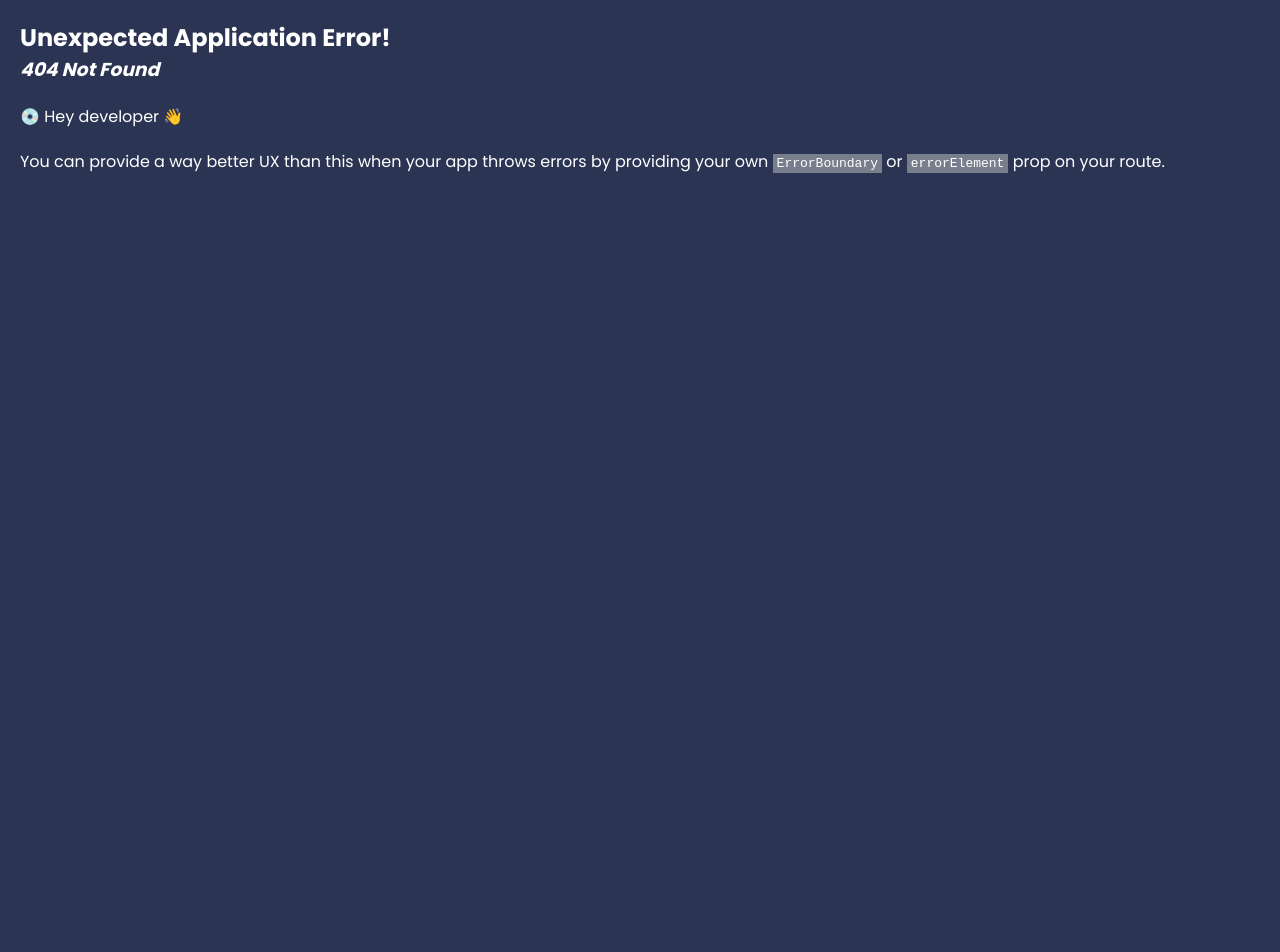
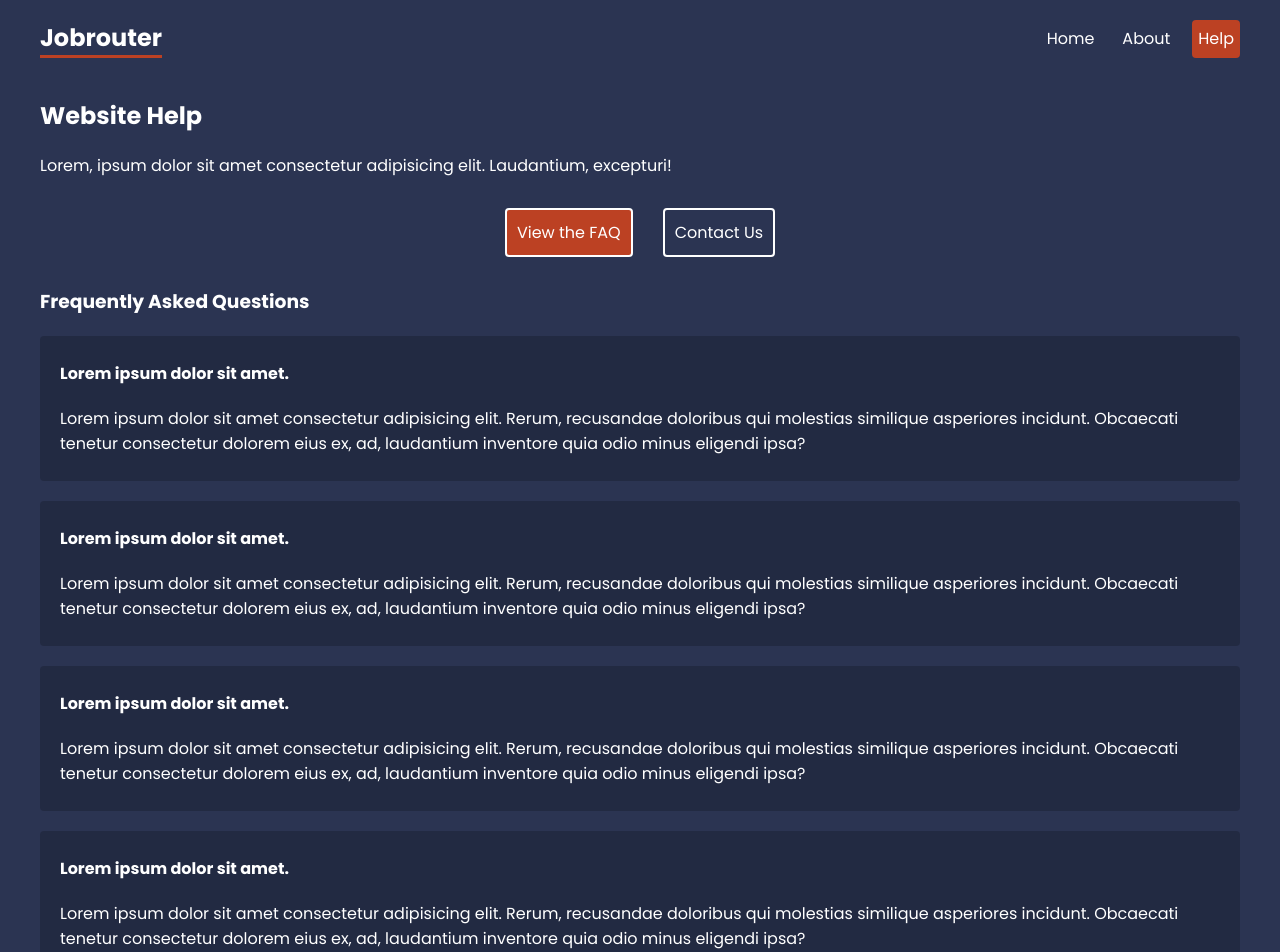
Before and after one commit to villiger9/jobrouter, a React (Vite) app: page /help/faq in a window 1280 px wide. Before the commit this address had no page. Shown: the top 952 px of the page. Before the commit the page ends 800 px from the top, so only its background shows below. Built offline with nearby package versions, Linux system fonts and the light colour scheme.

Commit message:
added help layout and components

```diff
--- a/src/App.jsx
+++ b/src/App.jsx
@@ -8,22 +8,31 @@
 //pages
 import Home from "./pages/Home";
 import About from "./pages/About";
+import Faq from "./pages/help/faq";
+import Contact from "./pages/help/Contact";
 
 //layouts
 import RootLayout from "./layouts/RootLayout";
+import HelpLayout from "./layouts/HelpLayout";
 
 const router = createBrowserRouter(
   createRoutesFromElements(
     <Route path="/" element={<RootLayout />}>
       <Route index element={<Home />} />
       <Route path="about" element={<About />} />
+      <Route path="help" element={<HelpLayout />}>
+        <Route path="faq" element={<Faq />} />
+        <Route path="contact" element={<Contact />} />
+      </Route>
     </Route>
   )
 );
+
 function App() {
   return <RouterProvider router={router} />;
 }
 
 // Switch was replaced with Routes in new react-router-dom
+// createBrowserRouter instead of browserRouter
 
 export default App;
--- a/src/index.css
+++ b/src/index.css
@@ -46,14 +46,62 @@
 header nav a.active {
   background: var(--primary);
 }
+
 /* page content */
 main {
   max-width: 1200px;
   margin: 40px auto;
 }
+
 /* help layout */
+.help-layout nav {
+  display: flex;
+  justify-content: center;
+  gap: 30px;
+  margin: 30px 0;
+}
+.help-layout nav a {
+  padding: 10px;
+  border: 2px solid white;
+  border-radius: 4px;
+  text-decoration: none;
+}
+.help-layout nav a:hover {
+  border-color: var(--primary);
+}
+.help-layout nav a.active {
+  background: var(--primary);
+}
 
 /* faq */
+.faq .question {
+  background: rgba(0, 0, 0, 0.2);
+  padding: 5px 20px;
+  border-radius: 4px;
+  margin: 20px 0;
+}
+
+/* contact form */
+form {
+  margin-top: 30px;
+}
+form input,
+form label span,
+form textarea {
+  display: block;
+}
+form input,
+form textarea {
+  margin-bottom: 30px;
+  padding: 8px;
+  border-radius: 4px;
+  border: 0;
+  width: 300px;
+  color: var(--secondary);
+}
+form label span {
+  margin-bottom: 10px;
+}
 
 /* careers list */
 
--- /dev/null
+++ b/src/layouts/HelpLayout.jsx
@@ -0,0 +1,20 @@
+import { NavLink, Outlet } from "react-router-dom";
+
+export default function HelpLayout() {
+  return (
+    <div className="help-layout">
+      <h2>Website Help</h2>
+      <p>
+        Lorem, ipsum dolor sit amet consectetur adipisicing elit. Laudantium,
+        excepturi!
+      </p>
+
+      <nav>
+        <NavLink to="faq">View the FAQ</NavLink>
+        <NavLink to="contact">Contact Us</NavLink>
+      </nav>
+
+      <Outlet />
+    </div>
+  );
+}
--- a/src/layouts/RootLayout.jsx
+++ b/src/layouts/RootLayout.jsx
@@ -8,6 +8,7 @@
           <h1>Jobrouter</h1>
           <NavLink to="/">Home</NavLink>
           <NavLink to="about">About</NavLink>
+          <NavLink to="help">Help</NavLink>
         </nav>
       </header>
       <main>
--- /dev/null
+++ b/src/pages/help/Contact.jsx
@@ -0,0 +1,18 @@
+export default function Contact() {
+  return (
+    <div className="contact">
+      <h3>Contact Us</h3>
+      <form>
+        <label>
+          <span>Your email:</span>
+          <input type="email" name="email" required />
+        </label>
+        <label>
+          <span>Your message:</span>
+          <textarea name="message" required></textarea>
+        </label>
+        <button>Submit</button>
+      </form>
+    </div>
+  );
+}
--- /dev/null
+++ b/src/pages/help/Faq.jsx
@@ -0,0 +1,67 @@
+export default function Faq() {
+  return (
+    <div className="faq">
+      <h3>Frequently Asked Questions</h3>
+
+      <div className="question">
+        <p>
+          <strong>Lorem ipsum dolor sit amet.</strong>
+        </p>
+        <p>
+          Lorem ipsum dolor sit amet consectetur adipisicing elit. Rerum,
+          recusandae doloribus qui molestias similique asperiores incidunt.
+          Obcaecati tenetur consectetur dolorem eius ex, ad, laudantium
+          inventore quia odio minus eligendi ipsa?
+        </p>
+      </div>
+
+      <div className="question">
+        <p>
+          <strong>Lorem ipsum dolor sit amet.</strong>
+        </p>
+        <p>
+          Lorem ipsum dolor sit amet consectetur adipisicing elit. Rerum,
+          recusandae doloribus qui molestias similique asperiores incidunt.
+          Obcaecati tenetur consectetur dolorem eius ex, ad, laudantium
+          inventore quia odio minus eligendi ipsa?
+        </p>
+      </div>
+
+      <div className="question">
+        <p>
+          <strong>Lorem ipsum dolor sit amet.</strong>
+        </p>
+        <p>
+          Lorem ipsum dolor sit amet consectetur adipisicing elit. Rerum,
+          recusandae doloribus qui molestias similique asperiores incidunt.
+          Obcaecati tenetur consectetur dolorem eius ex, ad, laudantium
+          inventore quia odio minus eligendi ipsa?
+        </p>
+      </div>
+
+      <div className="question">
+        <p>
+          <strong>Lorem ipsum dolor sit amet.</strong>
+        </p>
+        <p>
+          Lorem ipsum dolor sit amet consectetur adipisicing elit. Rerum,
+          recusandae doloribus qui molestias similique asperiores incidunt.
+          Obcaecati tenetur consectetur dolorem eius ex, ad, laudantium
+          inventore quia odio minus eligendi ipsa?
+        </p>
+      </div>
+
+      <div className="question">
+        <p>
+          <strong>Lorem ipsum dolor sit amet.</strong>
+        </p>
+        <p>
+          Lorem ipsum dolor sit amet consectetur adipisicing elit. Rerum,
+          recusandae doloribus qui molestias similique asperiores incidunt.
+          Obcaecati tenetur consectetur dolorem eius ex, ad, laudantium
+          inventore quia odio minus eligendi ipsa?
+        </p>
+      </div>
+    </div>
+  );
+}
```
